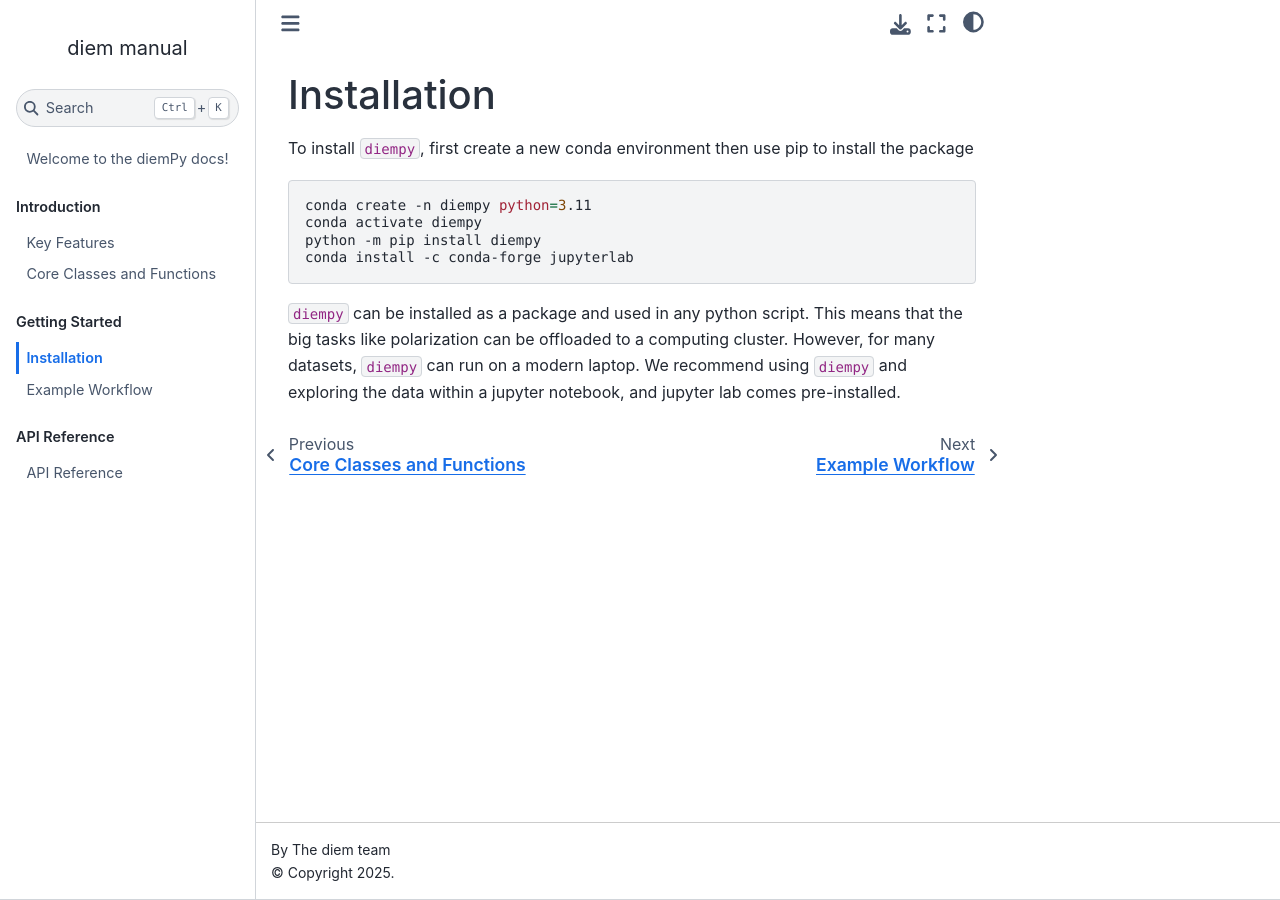
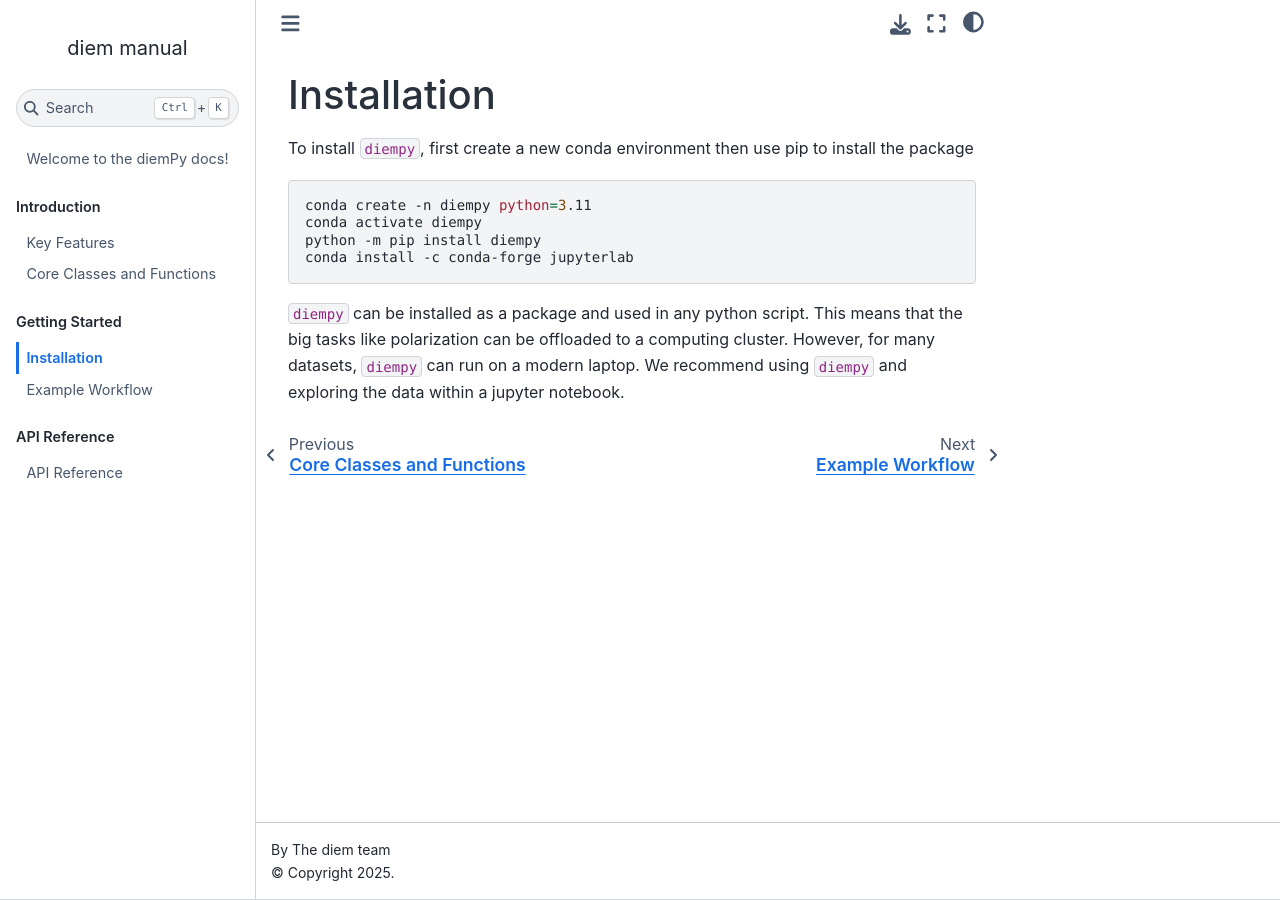
Before and after one commit to DerekSetter/diemPy, a Jupyter Book: the page built from docs/installation.md, in a window 1280 px wide. Built offline with Jupyter Book 1.0.4 settings and Sphinx 7.4.7 and the Sphinx Book theme 1.1.4, drawn with Linux system fonts in a browser that asks for light colours.

Commit message:
adjusted wording on install.md

````diff
--- a/docs/installation.md
+++ b/docs/installation.md
@@ -9,4 +9,4 @@
 conda install -c conda-forge jupyterlab
 ```
 
-`diempy` can be installed as a package and used in any python script. This means that the big tasks like polarization can be offloaded to a computing cluster. However, for many datasets, `diempy` can run on a modern laptop. We recommend using `diempy` and exploring the data within a jupyter notebook, and jupyter lab comes pre-installed.
+`diempy` can be installed as a package and used in any python script. This means that the big tasks like polarization can be offloaded to a computing cluster. However, for many datasets, `diempy` can run on a modern laptop. We recommend using `diempy` and exploring the data within a jupyter notebook.
````
